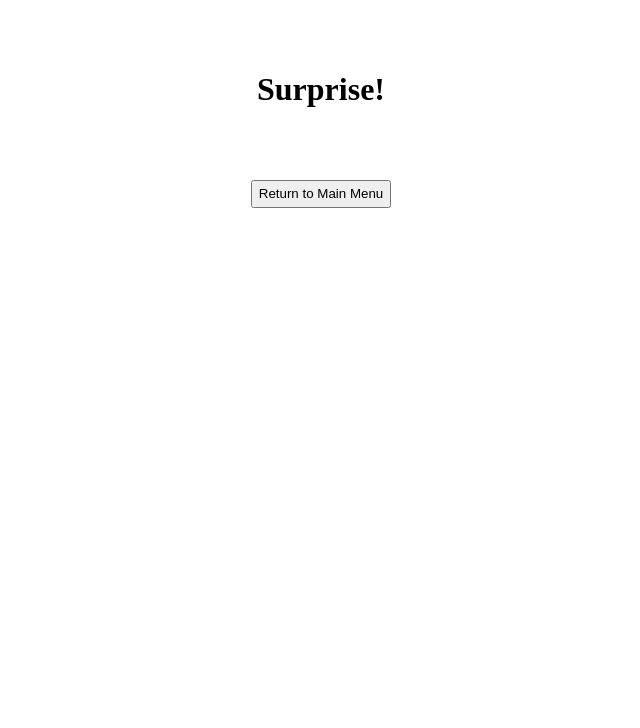
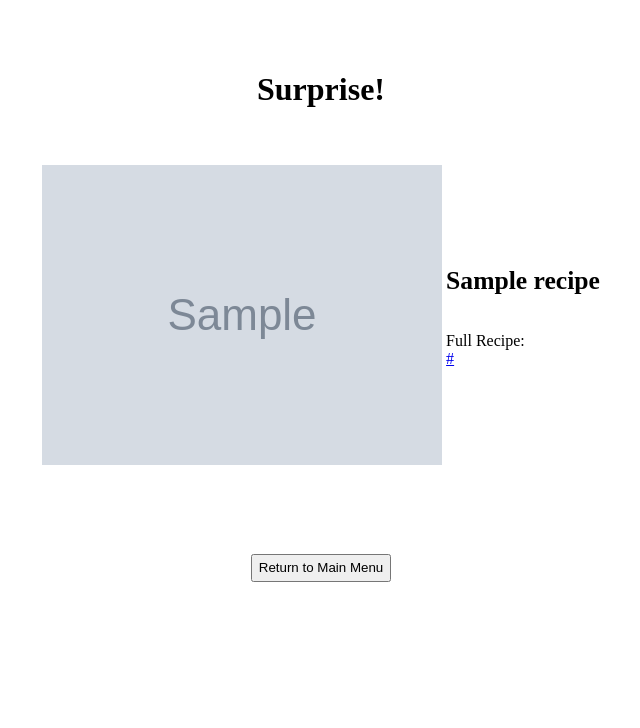
Before and after one commit to anhvo31/Recipe_Finder, a Flask app: template templates/random.html in a window 1280 px wide. Shown: the top 728 px of the page, without its empty margins (319-959 px from the left). Run offline with Flask 2, Linux system fonts and the light colour scheme; the template is opened without the code that fills it: most values are stand-ins (such as "Sample title", 1, 10 or a date in 2020); grey boxes marked "Sample" are stand-in pictures; parts of the project's set-up code (start-up, migrations or seed data) failed here and were passed over.

Commit message:
Implemented random search

```diff
--- a/app.py
+++ b/app.py
@@ -39,7 +39,7 @@ def recipe_client(query):
     client_socket.close()
     return data_list
 
-# Provides a route where requests on the web app can be addressed
+# Routes
 @app.route('/')
 def home():
     return render_template("home.html")
@@ -58,9 +58,14 @@ def search_result():
 
     return render_template("search-result.html", recipes=result)
 
-@app.route('/random')
+@app.route('/random', methods=["POST", "GET"])
 def random_recipe():
-    return render_template("random.html")
+    if request.method == "POST":
+        query = request.form.get("random-recipe")
+
+    random_result = recipe_client(query)
+
+    return render_template("random.html", recipes=random_result)
 
 @app.route('/about')
 def about():
--- a/templates/random.html
+++ b/templates/random.html
@@ -8,6 +8,28 @@
 <body>
     <h1>Surprise!</h1>
 
+    <p>
+        <table>
+            <tbody>
+                {% for recipe in recipes %}
+                <tr>
+                    <td>
+                        <img src="{{recipe['image']}}" alt="food image">
+                    </td>
+                    <td>
+                        <div class="recipename">{{recipe["name"]}}</div>
+                        <br><br>
+                        <div>
+                            Full Recipe:
+                            <br>
+                            <a href="{{recipe['link']}}">{{recipe['link']}}</a>
+                        </div>
+                    </td>
+                </tr>
+                {% endfor %}
+            </tbody>
+        </table>
+    </p>
     <p>&nbsp;</p>
 
     <form action="/">
```
Also changed, not shown: templates/home.html (+4 -4 lines).
